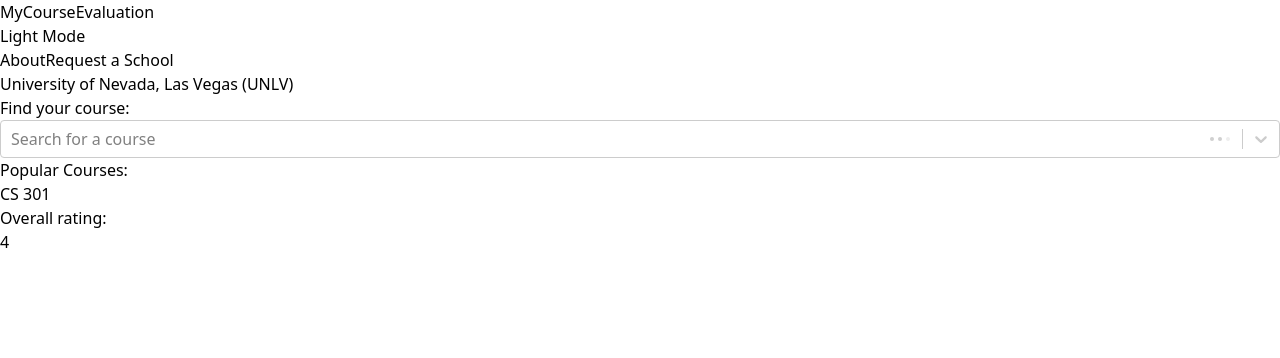
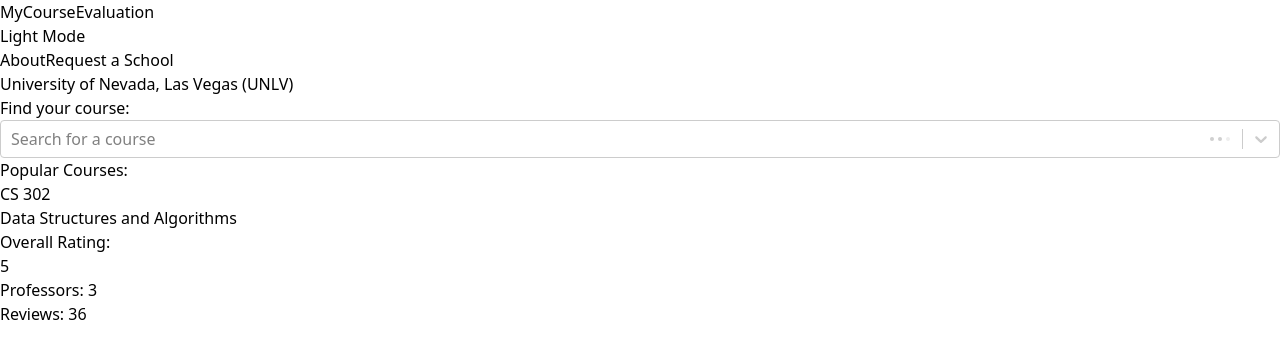
Before and after one commit to chrisj117/CS-472-GROUP-2-PROJECT, a React (Vite) app in the folder web/: page /schools/1/courses/1/review in a window 1280 px wide. Shown: the top 358 px of the page. Built offline with nearby package versions, Linux system fonts and the light colour scheme.

Commit message:
Created mock data for course card

```diff
--- a/web/src/components/CourseCard.jsx
+++ b/web/src/components/CourseCard.jsx
@@ -1,14 +1,33 @@
+import { useEffect, useState } from 'react';
 import SquareRating from './SquareRating';
+import { Link } from 'react-router-dom';
 
 const CourseCard = () => {
+  const [courseCode, setCourseCode] = useState('');
+  const [courseName, setCourseName] = useState('');
+  const [professorCount, setProfessorCount] = useState(0);
+  const [reviewCount, setReviewCount] = useState(0);
+
+  useEffect(() => {
+    setCourseCode('CS 302');
+    setCourseName('Data Structures and Algorithms');
+    setProfessorCount(Math.ceil(Math.random() * 10)); // Temporary Mock Data until we can pull from API
+    setReviewCount(Math.ceil(Math.random() * 100)); // Temporary Mock Data until we can pull from API
+  }, []);
+
   return (
-    <div className="border-2 p-4 rounded-md">
-      <h4 className="font-bold text-lg">CS 301</h4>
-      <div>
-        Overall rating:
-        <SquareRating rating={4} />
+    <Link to={`courses/courseID`}>
+      <div className="border-2 p-4 rounded-md flex justify-between items-center text-lg">
+        <h4 className="font-bold text-lg underline">{courseCode}</h4>
+        <div>{courseName}</div>
+        <div className="flex gap-2 items-center">
+          Overall Rating:
+          <SquareRating rating={5} />
+        </div>
+        <div>Professors: {professorCount}</div>
+        <div>Reviews: {reviewCount}</div>
       </div>
-    </div>
+    </Link>
   );
 };
 export default CourseCard;
--- a/web/src/components/SquareRating.jsx
+++ b/web/src/components/SquareRating.jsx
@@ -13,10 +13,10 @@ const SquareRating = ({ rating }) => {
         setRatingColor('bg-red-500');
         break;
       case 2:
-        setRatingColor('bg-red-300');
+        setRatingColor('bg-red-400');
         break;
       case 3:
-        setRatingColor('bg-yellow-300');
+        setRatingColor('bg-yellow-400');
         break;
       case 4:
         setRatingColor('bg-green-400');
```
